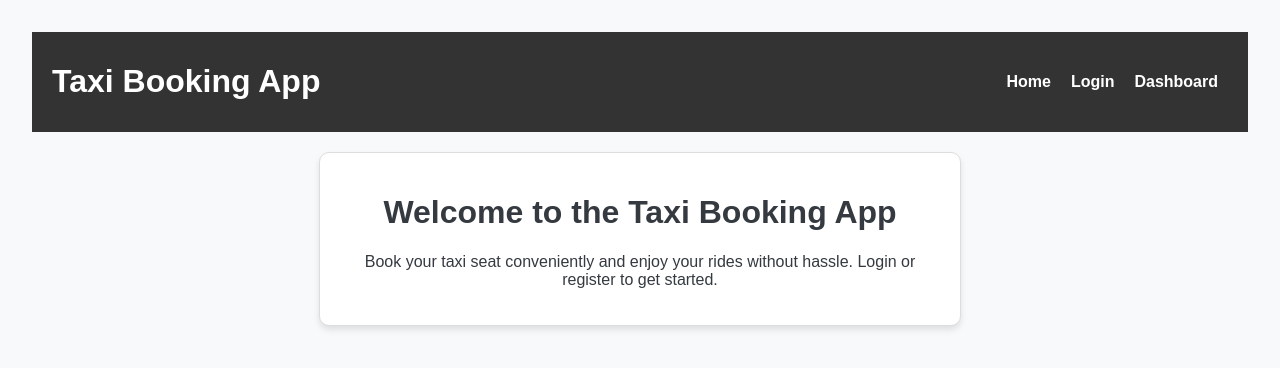
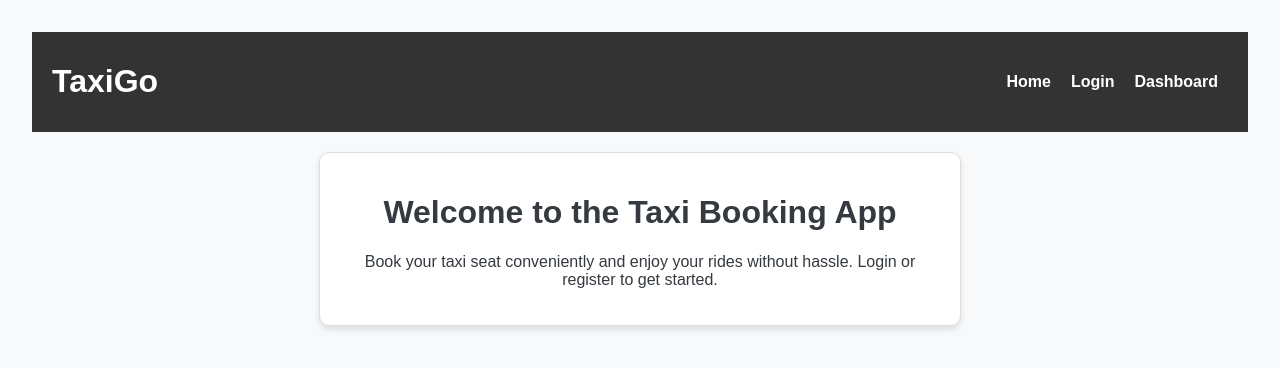
Before and after one commit to Tarto-4/taxi-booking-app, a React (Vite) app in the folder teksy/frontend/: page / in a window 1280 px wide. Shown: the top 368 px of the page. Built offline with nearby package versions, Linux system fonts and the light colour scheme.

Commit message:
Update Navbar.jsx

```diff
--- a/teksy/frontend/src/components/Navbar.jsx
+++ b/teksy/frontend/src/components/Navbar.jsx
@@ -4,7 +4,7 @@ import { Link } from 'react-router-dom';
 const Navbar = () => {
   return (
     <div className="navbar">
-      <h1>Taxi Booking App</h1>
+      <h1>TaxiGo</h1>
       <div>
         <Link to="/">Home</Link>
         <Link to="/login">Login</Link>
```
